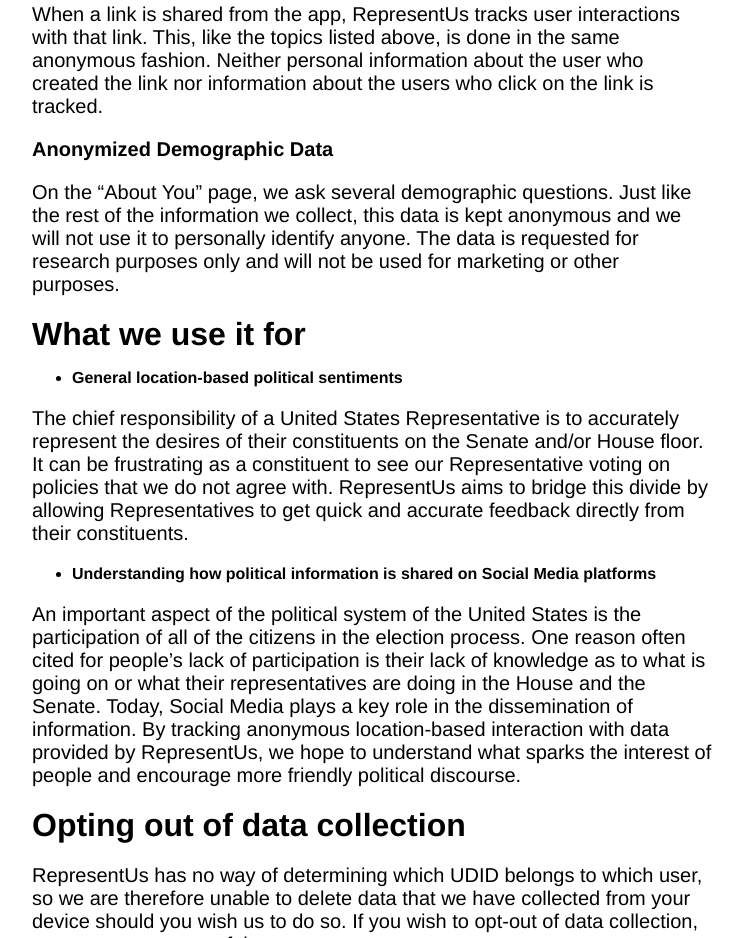
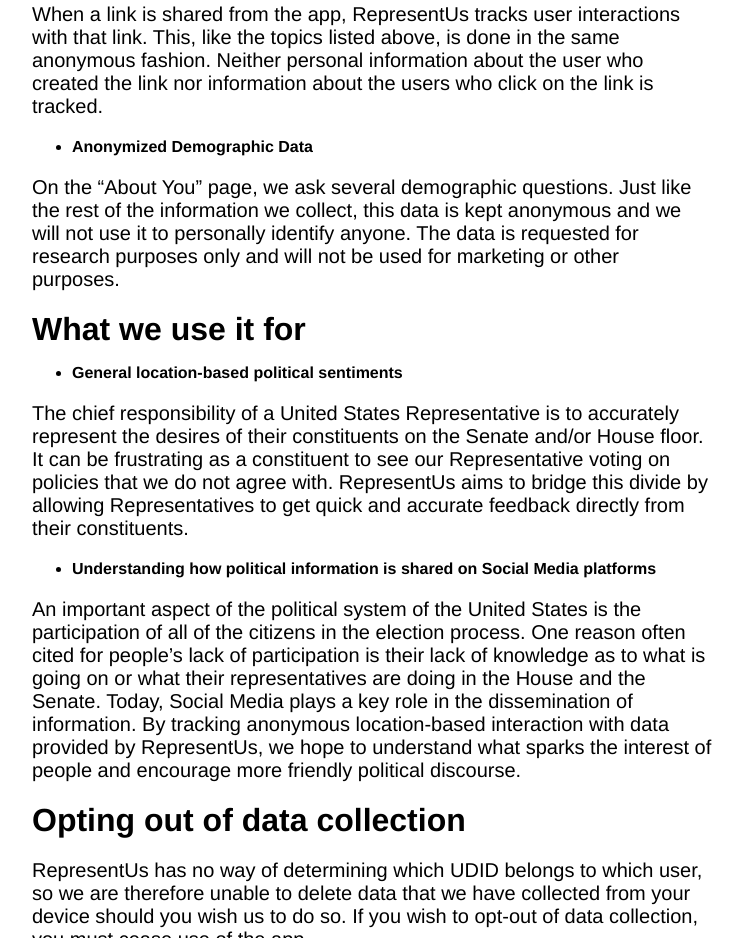
Before and after one commit to knutsonchris/representus.app, a plain HTML site: page privacy/index.html in a window 1280 px wide. Shown: the part 1137-2075 px from the top of the page, without its empty margins (268-1011 px from the left). Drawn offline with nearby package versions, Linux system fonts and the light colour scheme; a web font is replaced by a local one.

Commit message:
formatting issue

```diff
--- a/privacy/index.html
+++ b/privacy/index.html
@@ -101,7 +101,9 @@ body{
 
 <p>When a link is shared from the app, RepresentUs tracks user interactions with that link. This, like the topics listed above, is done in the same anonymous fashion. Neither personal information about the user who created the link nor information about the users who click on the link is tracked.</p>
 
-<p><strong>Anonymized Demographic Data</strong></p>
+<ul>
+<li><strong>Anonymized Demographic Data</strong></li>
+</ul>
 
 <p>On the &ldquo;About You&rdquo; page, we ask several demographic questions. Just like the rest of the information we collect, this data is kept anonymous and we will not use it to personally identify anyone. The data is requested for research purposes only and will not be used for marketing or other purposes.</p>
 
```
